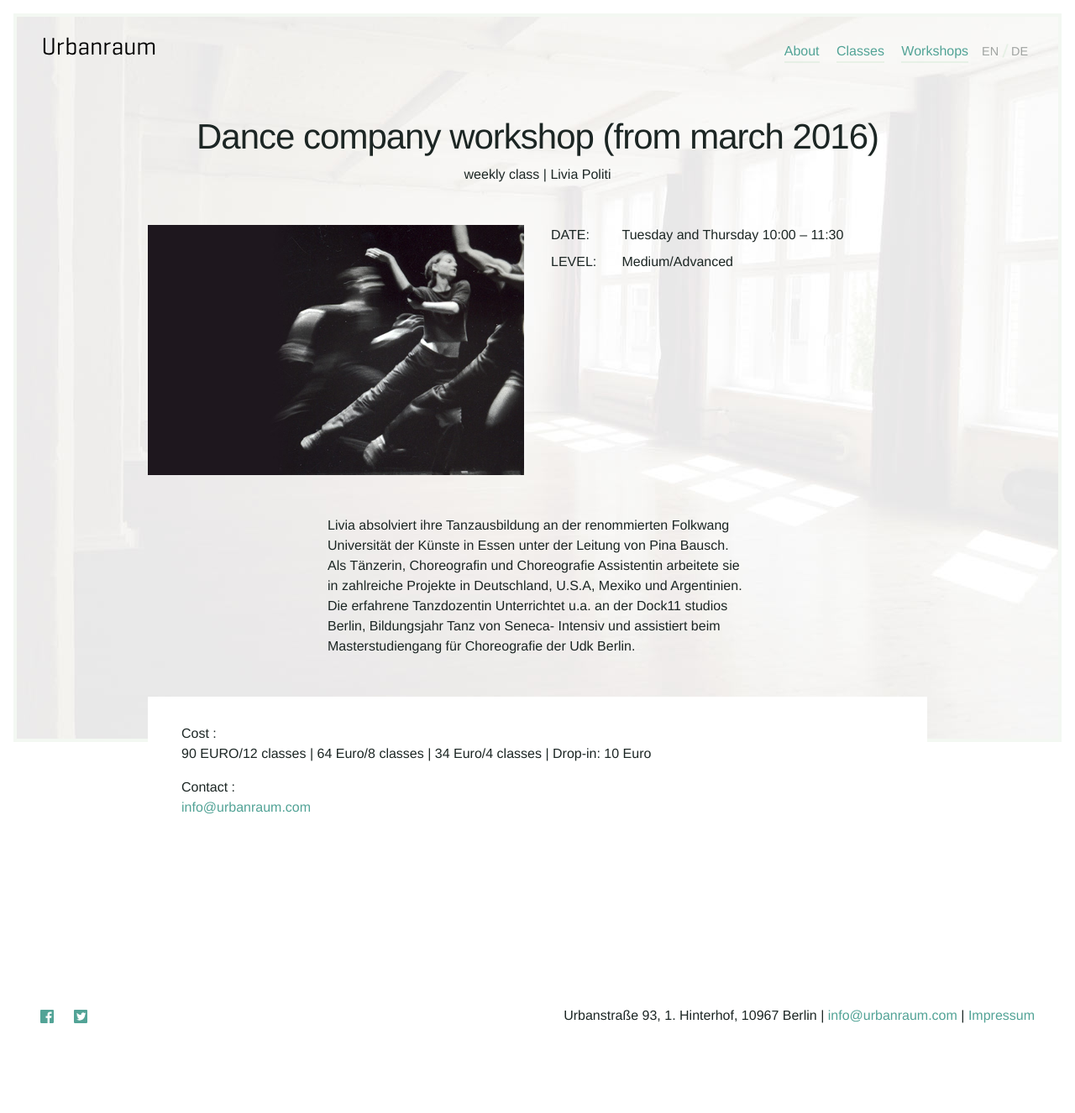
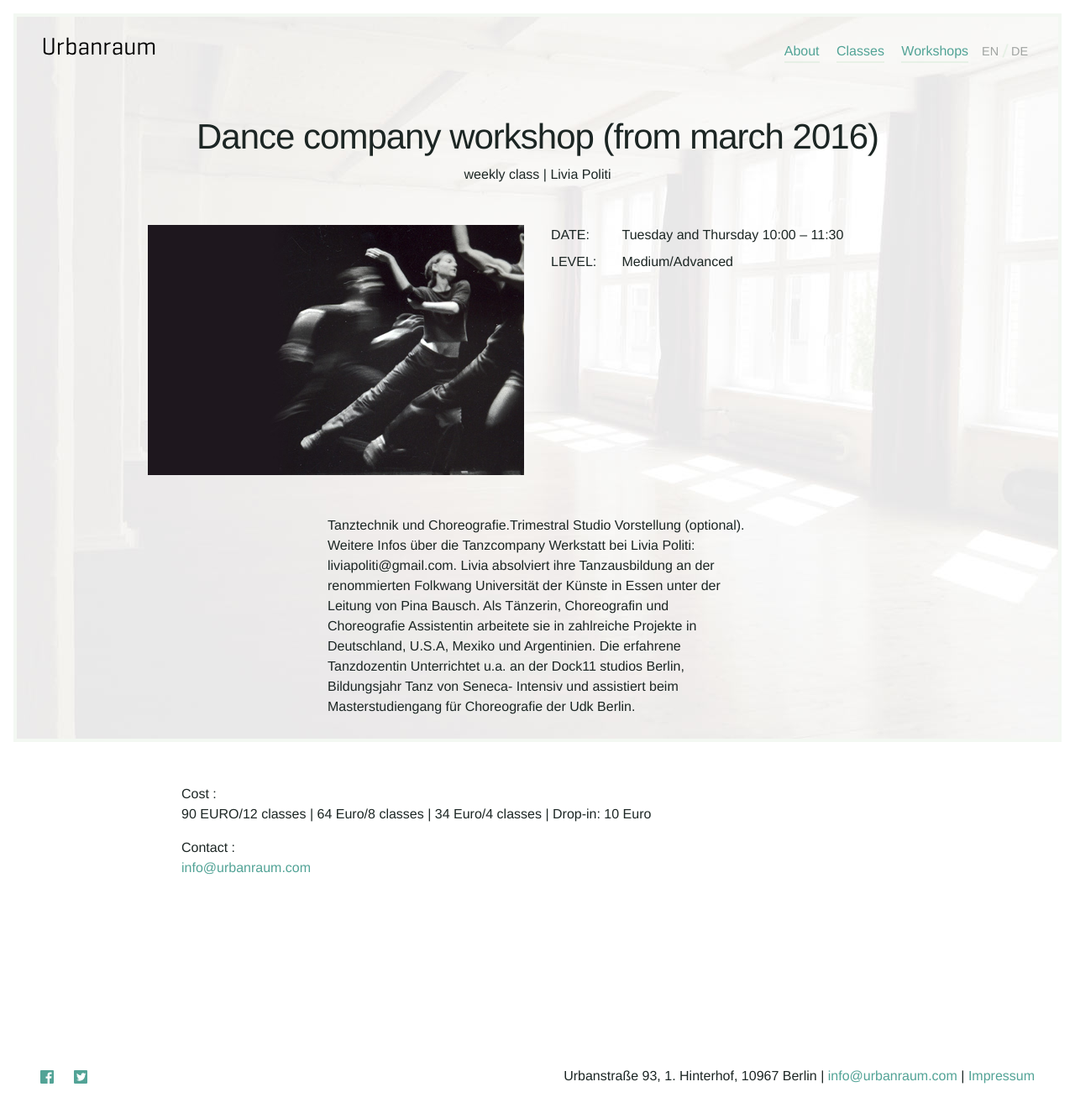
Before and after one commit to Kriesse/urbanraum, a Jekyll site: the page built from _classes/contempdanceworkshop.md, in a window 1280 px wide. Shown: the whole page at 84% size. Built offline with Jekyll 4.4.1, drawn with Linux system fonts in a browser that asks for light colours; nearby versions of some CDN libraries; before the commit the page ends 1254 px from its top, so only the background shows below that.

Commit message:
Update contempdanceworkshop.md
technik

```diff
--- a/_classes/contempdanceworkshop.md
+++ b/_classes/contempdanceworkshop.md
@@ -1,6 +1,6 @@
 ---
 title_en: "Dance company workshop (from march 2016)"
-title_de: "TANZCOMPANY WERKSTATT (ab März 2016)"
+title_de: "Tanzcompany Werkstatt (ab März 2016)"
 
 type_en: "weekly class"
 type_de: "Wöchentlicher Kurs"
@@ -18,10 +18,14 @@
 time: "10 am"
 endtime: "11:30 am"
 
-description_en: 'Livia absolviert ihre Tanzausbildung an der renommierten Folkwang Universität der Künste in Essen unter der Leitung von Pina Bausch. Als Tänzerin, Choreografin und Choreografie Assistentin arbeitete sie in zahlreiche Projekte in Deutschland, U.S.A, Mexiko und Argentinien.
+description_en: 'Tanztechnik und Choreografie.Trimestral  Studio Vorstellung (optional).
+Weitere Infos über die Tanzcompany Werkstatt bei Livia Politi: liviapoliti@gmail.com.
+Livia absolviert ihre Tanzausbildung an der renommierten Folkwang Universität der Künste in Essen unter der Leitung von Pina Bausch. Als Tänzerin, Choreografin und Choreografie Assistentin arbeitete sie in zahlreiche Projekte in Deutschland, U.S.A, Mexiko und Argentinien.
 Die erfahrene Tanzdozentin Unterrichtet u.a. an der Dock11 studios Berlin,
 Bildungsjahr Tanz von Seneca- Intensiv und assistiert beim Masterstudiengang für Choreografie der Udk  Berlin.'
 description_de: '
+Tanztechnik und Choreografie.Trimestral  Studio Vorstellung (optional).
+Weitere Infos über die Tanzcompany Werkstatt bei Livia Politi: liviapoliti@gmail.com.
 Livia absolviert ihre Tanzausbildung an der renommierten Folkwang Universität der Künste in Essen unter der Leitung von Pina Bausch. Als Tänzerin, Choreografin und Choreografie Assistentin arbeitete sie in zahlreiche Projekte in Deutschland, U.S.A, Mexiko und Argentinien.
 Die erfahrene Tanzdozentin Unterrichtet u.a. an der Dock11 studios Berlin,
 Bildungsjahr Tanz von Seneca- Intensiv und assistiert beim Masterstudiengang für Choreografie der Udk  Berlin.
```
